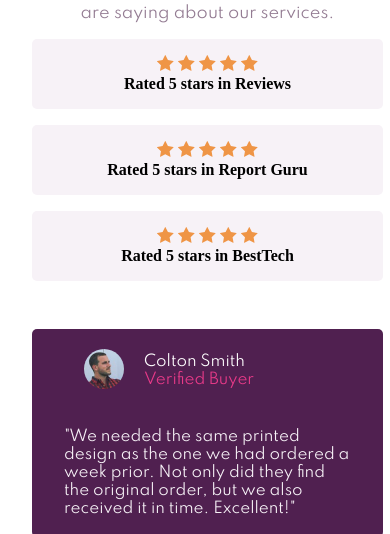
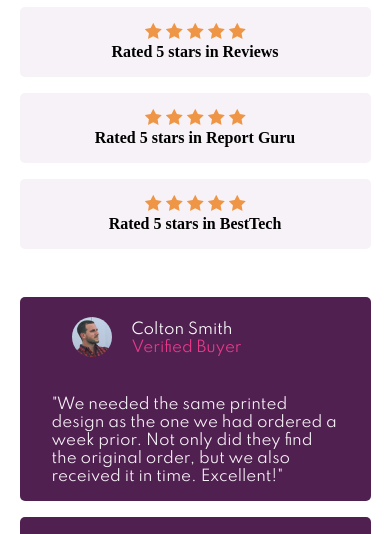
Before and after one commit to navinmurarka/social-proof-section, a plain HTML site: page index.html in a window 390 px wide. Shown: the part 280-814 px from the top of the page. Drawn offline with Linux system fonts and the light colour scheme.

Commit message:
Update style.css

```diff
--- a/style.css
+++ b/style.css
@@ -133,7 +133,7 @@ body{
 }
 
 
-@media (max-width: 1000px){
+@media (max-width: 1100px){
   .landing{
     top:0;
     left:0;
@@ -160,8 +160,8 @@ body{
     align-items: center;
   }
   .landing{
-    width: 90vw;
-    margin: 2rem;
+    width: 100%;
+    margin: 0rem;
   }
   .intro p{
     width: 90vw;
@@ -170,6 +170,8 @@ body{
   .desc{
     width: 90vw;
     flex-direction: column;
+    padding-right: 0;
+    padding-left: 0;
   }
   .two , .three{
     margin-left:0;
@@ -183,6 +185,7 @@ body{
   .card{
     margin-right: 0;
     width:90vw;
+    height:auto;
   }
   .third{
     margin-bottom: 1rem;
```
